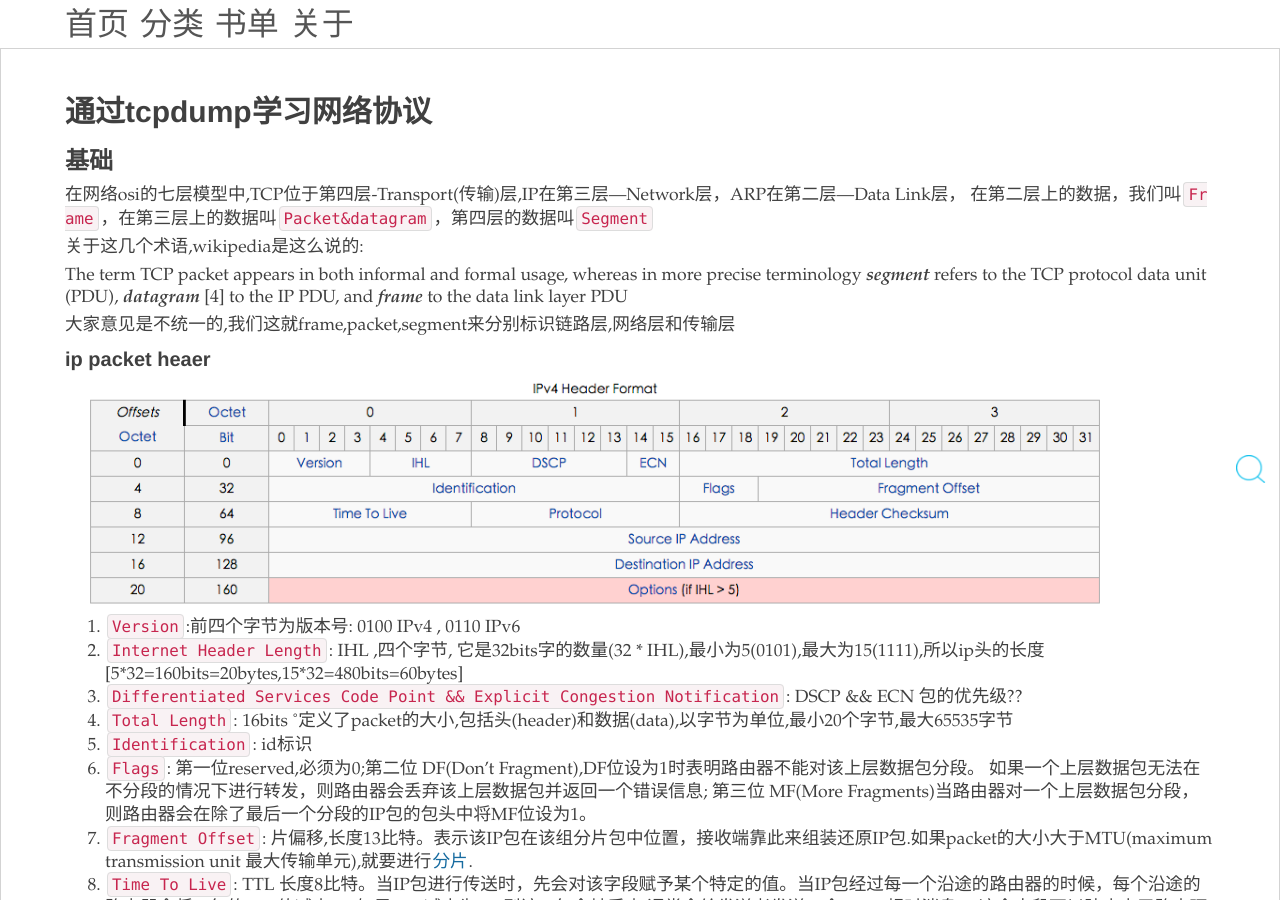
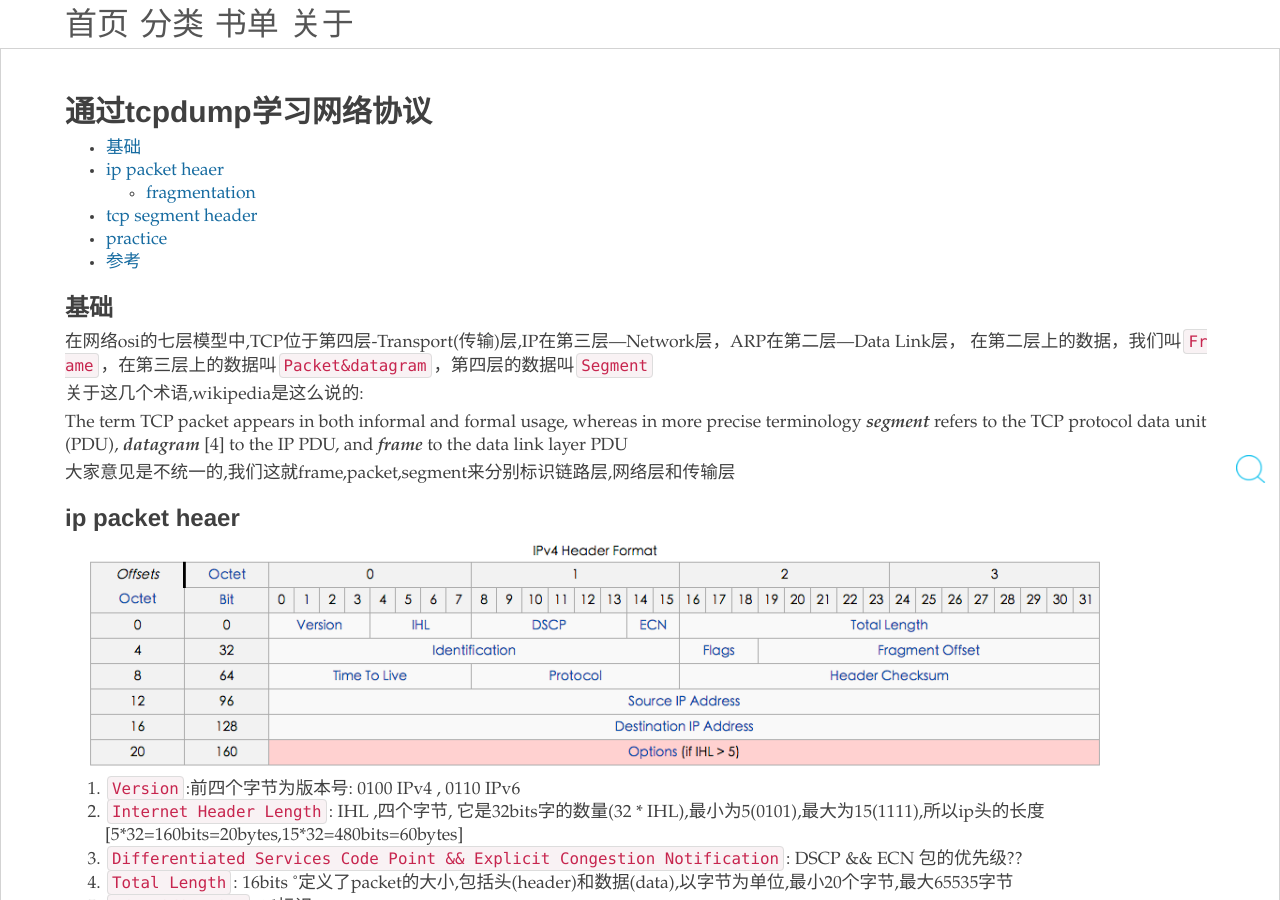
Before and after one commit to zy123a/lcj1992.github.com, a Jekyll site: the page built from _posts/network/2016-05-07-tcpdump_tcp.md, in a window 1280 px wide and 900 px high. Built offline with Jekyll 4.4.1, drawn with Linux system fonts in a browser that asks for light colours; nearby versions of some CDN libraries; comment, search, counter and statistics services are not loaded.

Commit message:
tcp_header.png

```diff
--- a/_posts/network/2016-05-07-tcpdump_tcp.md
+++ b/_posts/network/2016-05-07-tcpdump_tcp.md
@@ -4,6 +4,13 @@ title: 通过tcpdump学习网络协议
 categories: network
 tag: tcpdump tcp mtu tos segment packet fragment
 ---
+
+*   [基础](#basic)
+*   [ip packet heaer](#ip_header)
+    *   [fragmentation](#fragmentation)
+*   [tcp segment header](#tcp_header)
+*   [practice](#practice)
+*   [参考](#ref)
 
 ### 基础 {#basic}
 
@@ -16,7 +23,7 @@ The term TCP packet appears in both informal and formal usage, whereas in more p
 
 大家意见是不统一的,我们这就frame,packet,segment来分别标识链路层,网络层和传输层
 
-#### ip packet heaer {#ip_header}
+### ip packet heaer {#ip_header}
 
 ![IPv4 header](/images/network/ip_header.png)
 
@@ -38,7 +45,7 @@ The term TCP packet appears in both informal and formal usage, whereas in more p
 13. `Options`: 松散源路由(给出一连串路由器接口的IP地址,ip包必须沿着这些Ip地址传送,但允许在相继的两个IP地址之间跳过多个路由器);严格源路由;路由记录;时间戳
 14. `Padding`: 补齐,ip header必须为32bits的倍数
 
-##### 分片 {#fragmentation}
+#### 分片 {#fragmentation}
 
 网络协议使得网络可以相互的通信.这种设计为多种不同的物理设备提供了便利,它是独立于它所依赖的链路层
 的.不同硬件的网络设备通常具备不同的传输速度,同时也往往有不同的最大传输单元.当一个网络向一个具备较小MTU的网络
@@ -61,7 +68,7 @@ eg: 如果MTU为1500 bytes,ip头大小为20,fragment的偏移将是(1500 - 20 )
 |1|2500|20|2480|1|0|
 |2|2040|20|2020|0|310|
 
-#### tcp segment header {#tcp_header}
+### tcp segment header {#tcp_header}
 
 ![tcp header](/images/network/tcp_header.png)
 
@@ -86,7 +93,7 @@ eg: 如果MTU为1500 bytes,ip头大小为20,fragment的偏移将是(1500 - 20 )
 19. `Options`:
 20. `Padding`: 补0,
 
-#### practice
+### practice
 
 好了,有了上述基础,我们来实操下吧.
 dump下线上一个包,[tcpdump入门](/2015/03/20/network#tcpdump)
@@ -171,7 +178,7 @@ ffff: 65535 窗口大小`Window size`
 
 4854 5450 2f31 2e31 2032 3030 ....
 
-#### 参考 {#ref}
+### 参考 {#ref}
 
 [wiki百科ip]<https://en.wikipedia.org/wiki/IPv4#Header>
 
```
